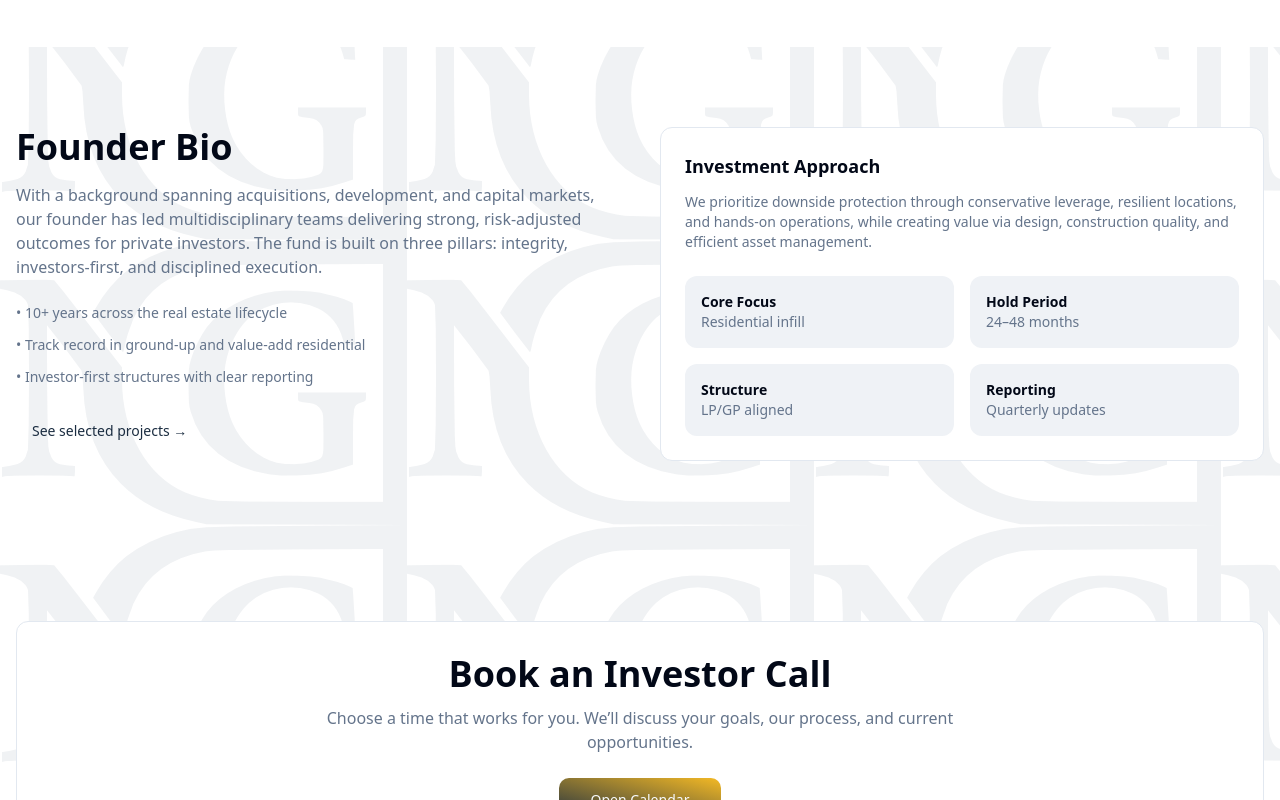
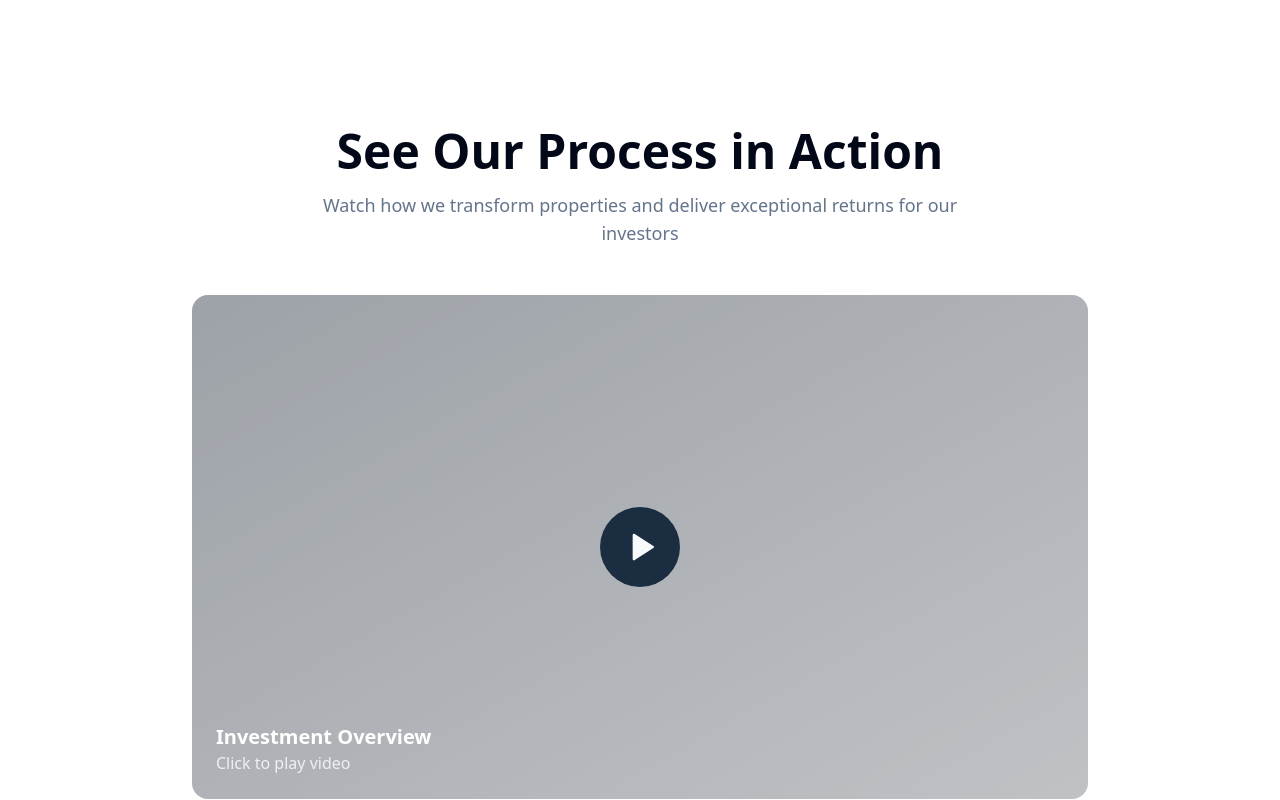
Before and after one commit to Noval-Capital-Group/deal-showcase-plan, a React (Vite) app: page / in a window 1280 px wide. Shown: the part 6620-7420 px from the top of the page. Built offline with nearby package versions, Linux system fonts and the light colour scheme.

Commit message:
Add hero video section

```diff
--- /dev/null
+++ b/src/components/site/VideoSection.tsx
@@ -0,0 +1,54 @@
+import { Play } from "lucide-react";
+import { useState } from "react";
+
+const VideoSection = () => {
+  const [isPlaying, setIsPlaying] = useState(false);
+
+  const handlePlayVideo = () => {
+    setIsPlaying(true);
+  };
+
+  return (
+    <section className="relative w-full bg-background">
+      <div className="container mx-auto px-4 py-20">
+        <div className="text-center mb-12">
+          <h2 className="text-3xl font-bold md:text-5xl">See Our Process in Action</h2>
+          <p className="mt-4 text-lg text-muted-foreground max-w-2xl mx-auto">
+            Watch how we transform properties and deliver exceptional returns for our investors
+          </p>
+        </div>
+
+        <div className="relative aspect-video max-w-4xl mx-auto rounded-2xl overflow-hidden bg-secondary">
+          {!isPlaying ? (
+            <div
+              className="relative w-full h-full bg-gradient-to-br from-primary/20 to-secondary cursor-pointer group"
+              onClick={handlePlayVideo}
+            >
+              <div className="absolute inset-0 bg-black/20" />
+              <div className="absolute inset-0 flex items-center justify-center">
+                <div className="flex items-center justify-center w-20 h-20 bg-primary rounded-full group-hover:scale-110 transition-transform duration-300">
+                  <Play className="w-8 h-8 text-primary-foreground ml-1" fill="currentColor" />
+                </div>
+              </div>
+              <div className="absolute bottom-6 left-6 text-white">
+                <h3 className="text-xl font-semibold">Investment Overview</h3>
+                <p className="text-white/80">Click to play video</p>
+              </div>
+            </div>
+          ) : (
+            <iframe
+              className="w-full h-full"
+              src="https://www.youtube.com/embed/dQw4w9WgXcQ?autoplay=1&rel=0"
+              title="Investment Process Video"
+              frameBorder="0"
+              allow="accelerometer; autoplay; clipboard-write; encrypted-media; gyroscope; picture-in-picture"
+              allowFullScreen
+            />
+          )}
+        </div>
+      </div>
+    </section>
+  );
+};
+
+export default VideoSection;
--- a/src/pages/Index.tsx
+++ b/src/pages/Index.tsx
@@ -2,6 +2,7 @@ import Navbar from "@/components/site/Navbar";
 import Hero from "@/components/site/Hero";
 import Portfolio from "@/components/site/Portfolio";
 import DealsGallery from "@/components/site/DealsGallery";
+import VideoSection from "@/components/site/VideoSection";
 import Bio from "@/components/site/Bio";
 import BookCall from "@/components/site/BookCall";
 import Footer from "@/components/site/Footer";
@@ -33,6 +34,7 @@ const Index = () => {
         <div className="brand-repeat">
           <Portfolio />
           <DealsGallery />
+          <VideoSection />
           <Bio />
           <BookCall />
         </div>
```
